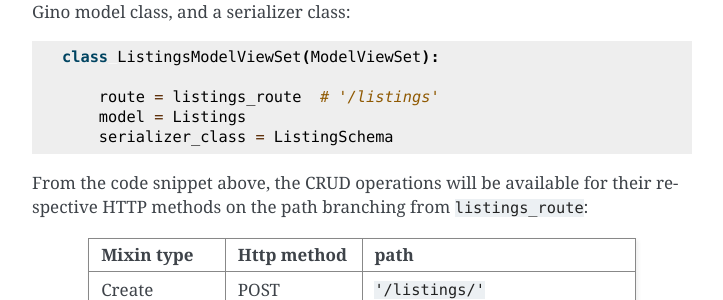
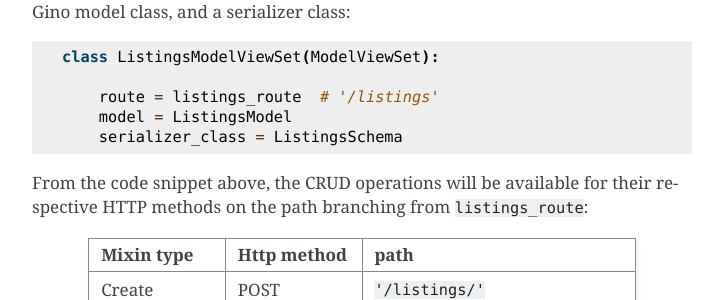
Before and after one commit to Algebra8/LAViewSet, a Sphinx documentation site: the page built from docs/views.rst, in a window 1280 px wide and 900 px high, scrolled down 2744 px. Shown: the part 152-452 px from the top of the window, without its empty margins (388-1111 px from the left). Built offline with Sphinx 7.4.7, drawn with Linux system fonts in a browser that asks for light colours.

```diff
--- a/docs/routes.rst
+++ b/docs/routes.rst
@@ -58,6 +58,8 @@ decorator.
 
 With the code snippet above, a **GET** request to *https://<domain>.com/listings*
 will return ``"Get at '/listings'"`` as a web response.
+
+.. _route-dec-section:
 
 The ``@route`` decorator: defining views
 ~~~~~~~~~~~~~~~~~~~~~~~~~~~~~~~~~~~~~~~~~
--- a/docs/views.rst
+++ b/docs/views.rst
@@ -165,8 +169,8 @@ include a route (as was done for
     class ListingsModelViewSet(ModelViewSet):
 
         route = listings_route  # '/listings'
-        model = Listings
-        serializer_class = ListingSchema
+        model = ListingsModel
+        serializer_class = ListingsSchema
 
 
 From the code snippet above, the CRUD operations will be available for
@@ -207,11 +211,10 @@ their respective HTTP methods on the path branching from ``listings_route``:
 A more thorough example of using the ModelViewSet, along with serializer
 creation and creating a Gino model class, can be seen in the [demos!!!].
 
+.. _serializer-info:
 
 The Serializer class
 **********************
-
-.. _serializer-info:
 
 A serializer is required for serializing and deserializing objects during
 CRUD operations. While any serializer class should theoretically work, laviewset's
```
Also changed, not shown: other parts of docs/views.rst (+4 -0 lines).
